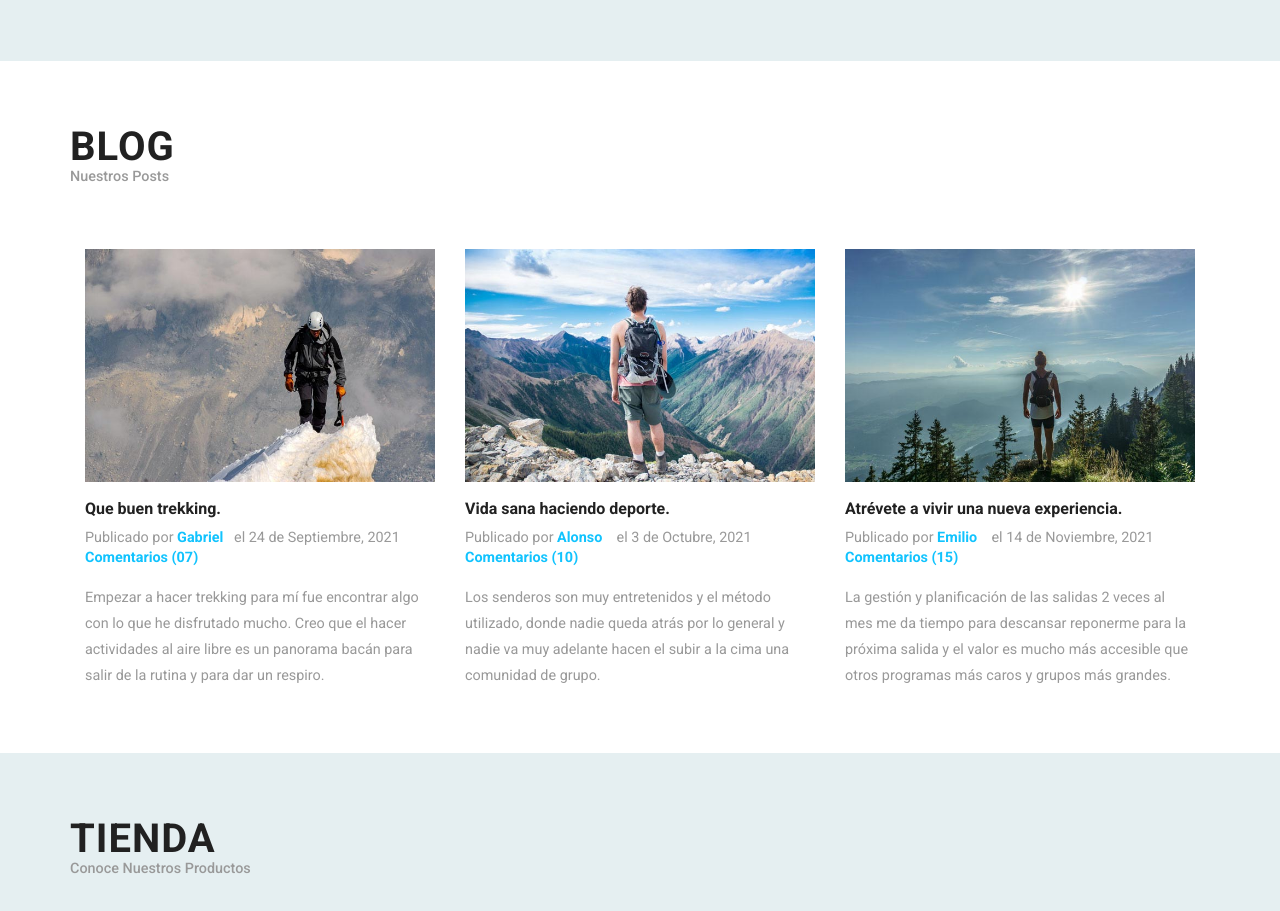
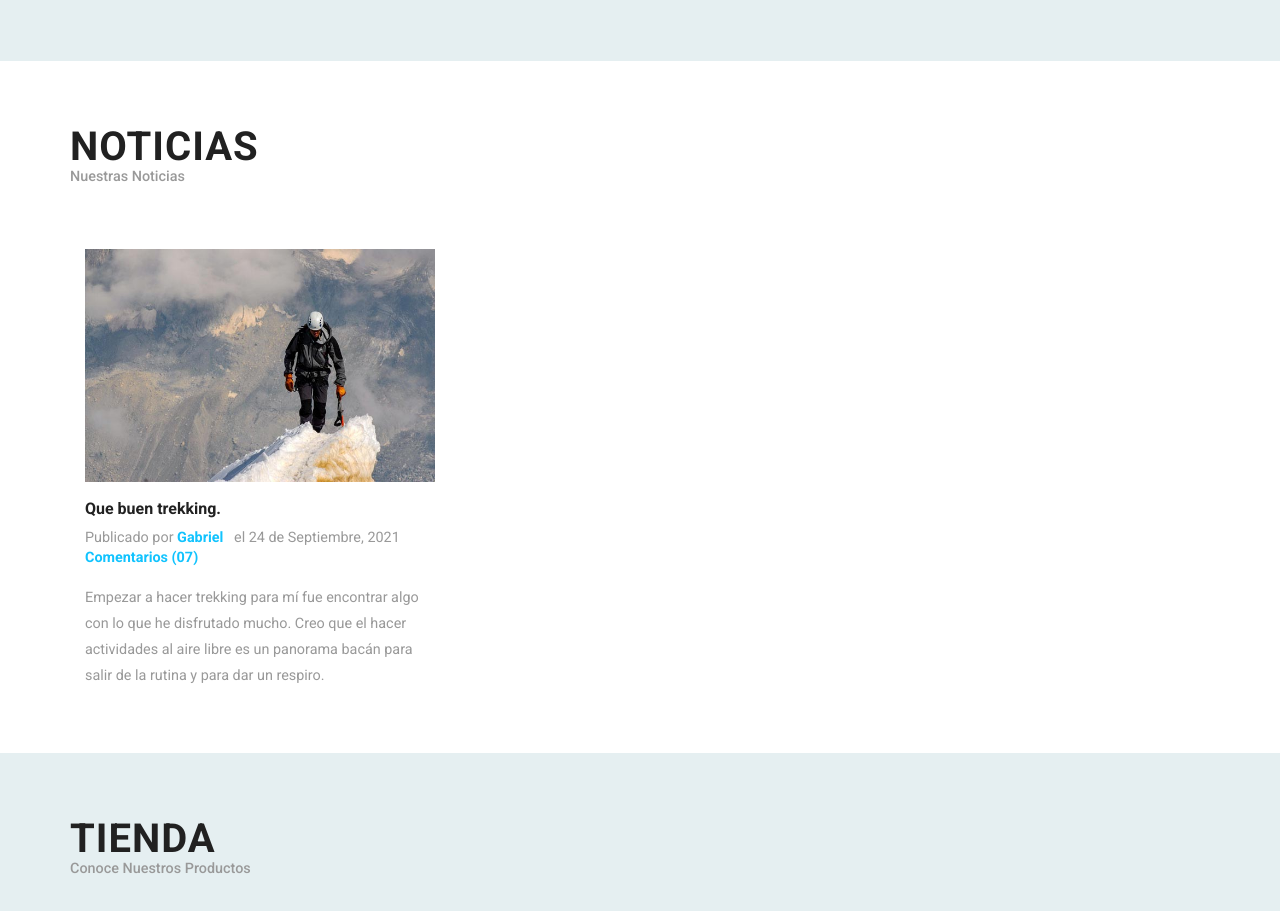
Before and after one commit to Francisco-Novoa/arquitectura, a website: page public/index.html in a window 1280 px wide. Shown: the part 2547-3458 px from the top of the page. Drawn offline with nearby package versions, Linux system fonts and the light colour scheme; files whose address does not match are found by name.

```diff
--- a/controllers/weather/index.js
+++ b/controllers/weather/index.js
@@ -7,6 +7,5 @@
   const weather = await axios.get(
     `http://api.weatherstack.com/current?access_key=${WEATHERAPI}&query=${req.query.query}`
   );
-
   return res.status(200).send({ data: { weather: weather.data } });
 });
--- a/public/index.html
+++ b/public/index.html
@@ -7,7 +7,7 @@
 <meta name="keywords" content="Go Hiking Responsive web template, Bootstrap Web Templates, Flat Web Templates, Android Compatible web template,
 Smartphone Compatible web template, free webdesigns for Nokia, Samsung, LG, SonyEricsson, Motorola web design" />
 <script type="application/x-javascript"> addEventListener("load", function() { setTimeout(hideURLbar, 0); }, false); function hideURLbar(){ window.scrollTo(0,1); } </script>
-
+<script src="./js/noticias.js"></script>
 <!-- bootstrap-css -->
 <link href="css/bootstrap.css" rel="stylesheet" type="text/css" media="all" />
 <!--// bootstrap-css -->
@@ -550,11 +550,11 @@
 	<!-- //Galeria -->
 
 	<!-- Blog -->
-	<div class="blog" id="blog">
+	<div class="blog" id="noticias">
 		<div class="container">
 			<div class="w3ls-heading">
-				<h3>Blog</h3>
-				<h5>Nuestros Posts</h5>
+				<h3>Noticias</h3>
+				<h5>Nuestras Noticias</h5>
 			</div>
 			<div class="agile-blog-grids">
 				<div class="col-md-4 agile-blog-grid">
@@ -567,25 +567,7 @@
 						<p>Empezar a hacer trekking para mí fue encontrar algo con lo que he disfrutado mucho. Creo que el hacer actividades al aire libre es un panorama bacán para salir de la rutina y para dar un respiro.</p>
 					</div>
 				</div>
-				<div class="col-md-4 agile-blog-grid">
-					<div class="agile-blog-grid-img">
-						<a href="#" data-toggle="modal" data-target="#myModal3"><img src="images/2.jpg" alt="" /></a>
-						<a href="#" data-toggle="modal" data-target="#myModal3">Vida sana haciendo deporte.</a>
-						<p>Publicado por <a href="#">Alonso</a> &nbsp;&nbsp; el 3 de Octubre, 2021 &nbsp;&nbsp; <a href="#">Comentarios (10)</a></p>
-					</div>
-					<div class="agile-blog-grid-info">
-						<p>Los senderos son muy entretenidos y el método utilizado, donde nadie queda atrás por lo general y nadie va muy adelante hacen  el subir a la cima una comunidad de grupo.</p>
-					</div>
-				</div>
-				<div class="col-md-4 agile-blog-grid">
-					<div class="agile-blog-grid-img">
-						<a href="#" data-toggle="modal" data-target="#myModal4"><img src="images/3.jpg" alt="" /></a>
-						<a href="#" data-toggle="modal" data-target="#myModal4">Atrévete a vivir una nueva experiencia.</a>
-						<p>Publicado por <a href="#">Emilio</a> &nbsp;&nbsp; el 14 de Noviembre, 2021 &nbsp;&nbsp; <a href="#">Comentarios (15)</a></p>
-					</div>
-					<div class="agile-blog-grid-info">
-						<p>La gestión y planificación de las salidas 2 veces al mes me da tiempo para descansar reponerme para la próxima salida y el valor es mucho más accesible que otros programas más caros y grupos más grandes.</p>
-					</div>
+
 				</div>
 				<div class="clearfix"> </div>
 			</div>
```
Also changed, not shown: controllers/index.js (+4 -4 lines), controllers/noticias/index.js (+9 -1 lines), public/js/noticias.js (added).
